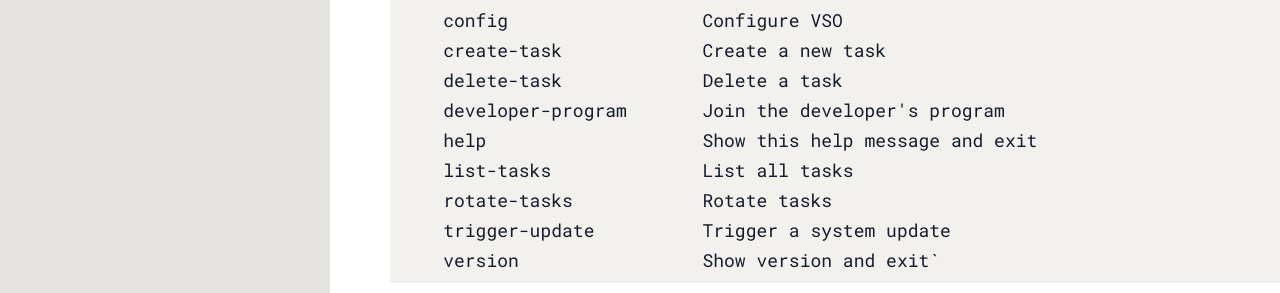
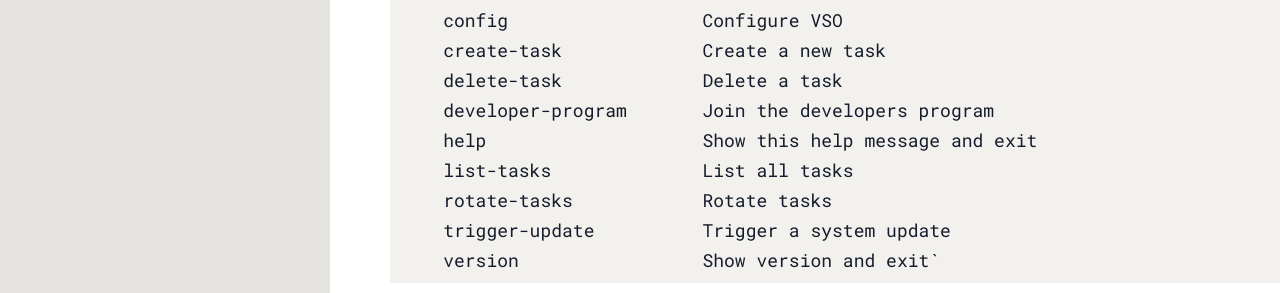
Before and after one commit to Vanilla-OS/documentation, a Jekyll site: the page built from docs/vso/manpage.md, in a window 1280 px wide. Shown: the part 692-985 px from the top of the page. Built offline with Jekyll 4.4.1, drawn with Linux system fonts in a browser that asks for light colours; some of the changed text lies outside the part shown.

Commit message:
Update manpage.md

```diff
--- a/docs/vso/manpage.md
+++ b/docs/vso/manpage.md
@@ -30,7 +30,7 @@ Commands:
     config                  Configure VSO
     create-task             Create a new task
     delete-task             Delete a task
-    developer-program       Join the developer's program
+    developer-program       Join the developers program
     help                    Show this help message and exit
     list-tasks              List all tasks
     rotate-tasks            Rotate tasks
```
Also changed, not shown: other parts of docs/vso/manpage.md (+2 -2 lines).
